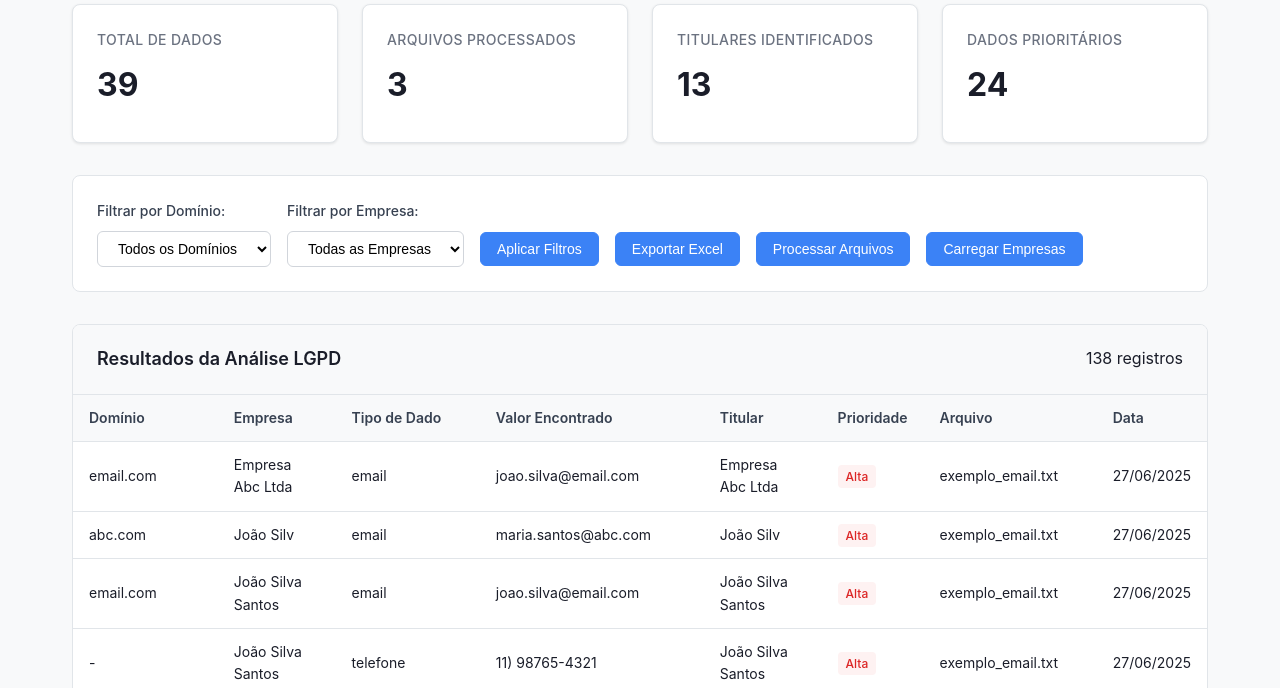
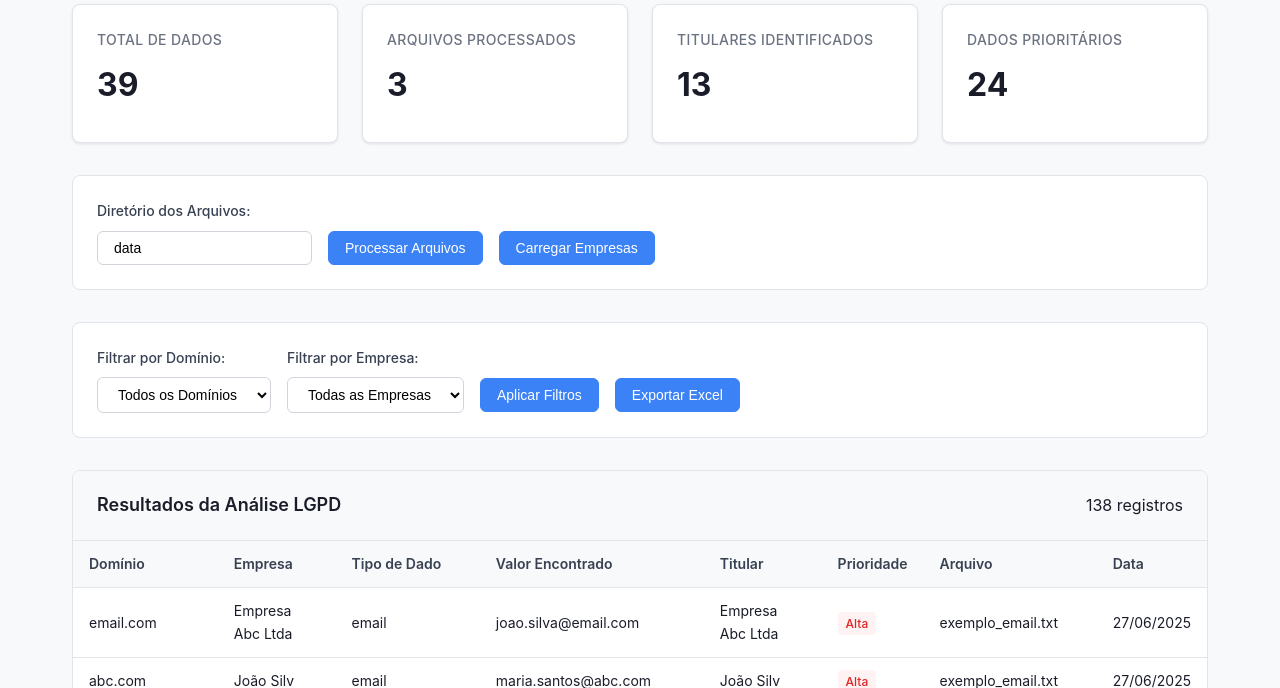
Before and after one commit to resper1965/IncidentResponse-Privacy, a Flask app: page / in a window 1280 px wide. Shown: the part 142-830 px from the top of the page. Run offline with Flask 3, Linux system fonts and the light colour scheme; data comes from the database, SQL or seed files in the repository; both versions use the stored data as it was after the commit.

Commit message:
Add input field to specify the folder for scanning documents
Implements directory input field and updates `processar_arquivos` to receive the directory path from the request in `web_interface.py`.

Replit-Commit-Author: Agent
Replit-Commit-Session-Id: cffc3585-8b1f-4e68-ac48-df8fb1b6a1f9
Replit-Commit-Screenshot-Url: https://storage.googleapis.com/screenshot-production-us-central1/2a462c69-305b-4f50-ba4c-8991752f302c/62443742-39e5-4fe3-808a-8202b1499a9b.jpg

```diff
--- a/templates/dashboard.html
+++ b/templates/dashboard.html
@@ -96,7 +96,7 @@
             color: #374151;
         }
 
-        select, button {
+        select, button, input[type="text"] {
             padding: 0.5rem 1rem;
             border: 1px solid #d1d5db;
             border-radius: 6px;
@@ -105,7 +105,11 @@
             transition: border-color 0.2s;
         }
 
-        select:focus {
+        input[type="text"] {
+            min-width: 200px;
+        }
+
+        select:focus, input[type="text"]:focus {
             border-color: #3b82f6;
             outline: none;
             box-shadow: 0 0 0 3px rgba(59, 130, 246, 0.1);
@@ -237,7 +282,39 @@
             </div>
         </div>
 
-        <!-- Controles -->
+        <!-- Controles de Processamento -->
+        <div class="controls">
+            <div class="control-group">
+                <label for="diretorio-arquivos">Diretório dos Arquivos:</label>
+                <input type="text" id="diretorio-arquivos" value="data" placeholder="Caminho do diretório">
+            </div>
+
+            <div class="control-group">
+                <label>&nbsp;</label>
+                <button onclick="processarArquivos()" id="btn-processar">Processar Arquivos</button>
+            </div>
+
+            <div class="control-group">
+                <label>&nbsp;</label>
+                <button onclick="carregarEmpresas()">Carregar Empresas</button>
+            </div>
+        </div>
+
+        <!-- Status do Processamento -->
+        <div id="status-processamento" class="status-processamento" style="display: none;">
+            <div class="status-header">
+                <h3>Processando Arquivos...</h3>
+                <div class="progress-bar">
+                    <div class="progress-fill" id="progress-fill"></div>
+                </div>
+            </div>
+            <div class="status-details">
+                <p id="arquivo-atual">Iniciando processamento...</p>
+                <p id="contador-progresso">0 de 0 arquivos processados</p>
+            </div>
+        </div>
+
+        <!-- Controles de Filtros -->
         <div class="controls">
             <div class="control-group">
                 <label for="filtro-dominio">Filtrar por Domínio:</label>
@@ -261,16 +338,6 @@
             <div class="control-group">
                 <label>&nbsp;</label>
                 <button onclick="exportarExcel()">Exportar Excel</button>
-            </div>
-
-            <div class="control-group">
-                <label>&nbsp;</label>
-                <button onclick="processarArquivos()">Processar Arquivos</button>
-            </div>
-
-            <div class="control-group">
-                <label>&nbsp;</label>
-                <button onclick="carregarEmpresas()">Carregar Empresas</button>
             </div>
         </div>
 
--- a/web_interface.py
+++ b/web_interface.py
@@ -65,10 +65,28 @@ def api_resultados():
 def api_processar():
     """API para executar processamento de arquivos"""
     try:
-        processar_arquivos()
+        data = request.get_json()
+        diretorio = data.get('diretorio', 'data') if data else 'data'
+
+        # Validar se o diretório existe
+        if not os.path.exists(diretorio):
+            return jsonify({'status': 'error', 'message': f'Diretório não encontrado: {diretorio}'})
+
+        processar_arquivos(diretorio)
         return jsonify({'status': 'success', 'message': 'Processamento concluído'})
     except Exception as e:
         return jsonify({'status': 'error', 'message': str(e)})
+
+@app.route('/api/status-processamento')
+def api_status_processamento():
+    """API para obter status do processamento em tempo real"""
+    # Por enquanto retorna status simples, pode ser expandido com WebSockets
+    return jsonify({
+        'processando': False,
+        'arquivo_atual': '',
+        'progresso': 0,
+        'total_arquivos': 0
+    })
 
 @app.route('/api/carregar-empresas', methods=['POST'])
 def api_carregar_empresas():
```
Also changed, not shown: other parts of templates/dashboard.html (+41 -0 lines), main.py (+10 -8 lines), lgpd_data.db.
